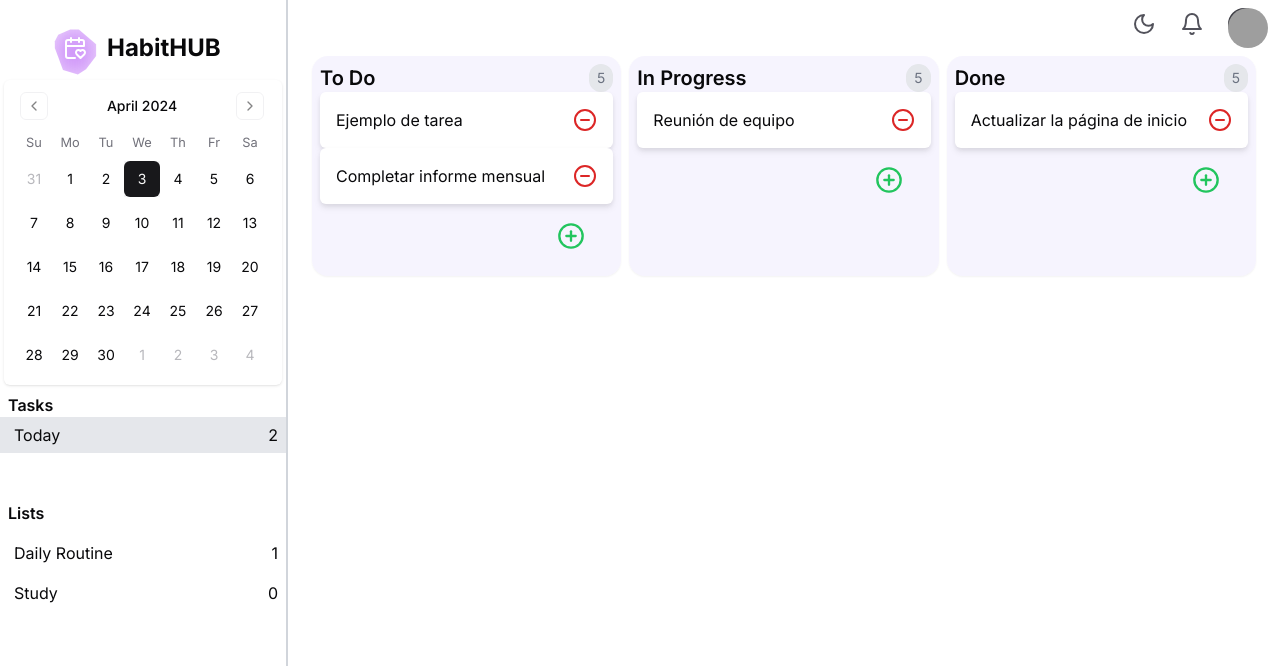
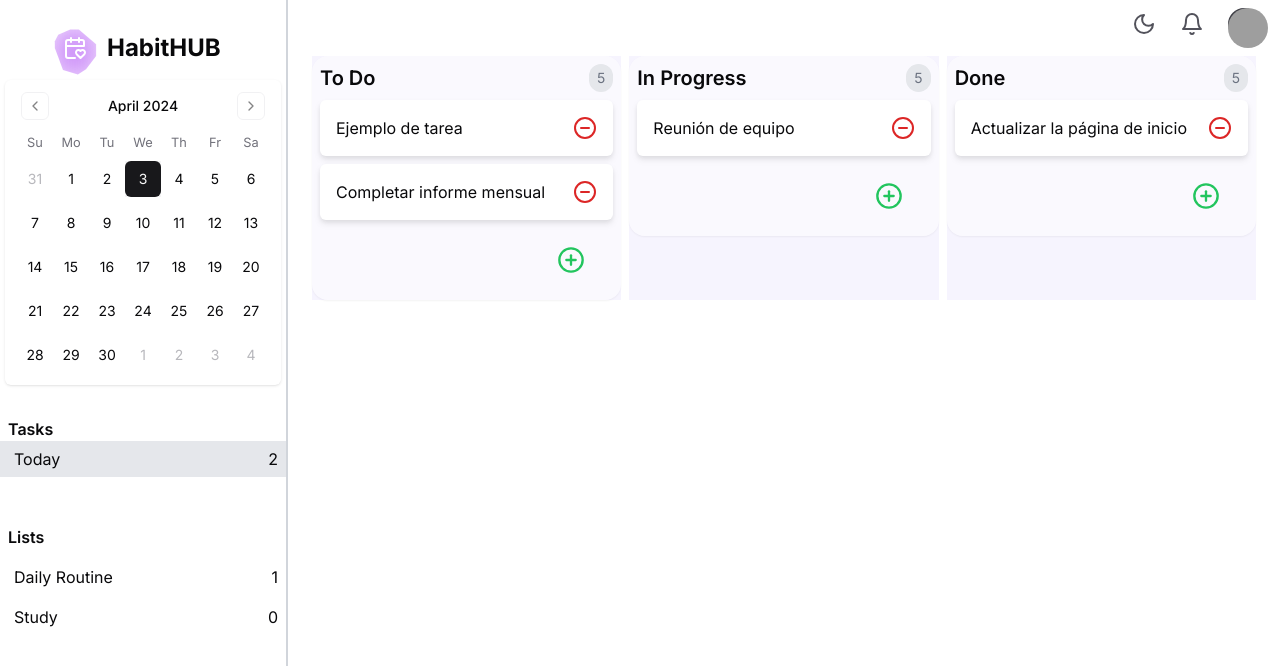
Before and after one commit to Beymer-pyg/tasks-app, a Next.js app: page / in a window 1280 px wide. Shown: the top 666 px of the page. Built offline with nearby package versions, Linux system fonts and the light colour scheme; grey boxes are pictures that could not be loaded.

Commit message:
react dnd v1

```diff
--- a/package.json
+++ b/package.json
@@ -22,6 +22,7 @@
     "lucide-react": "^0.364.0",
     "next": "14.1.4",
     "react": "^18",
+    "react-beautiful-dnd": "^13.1.1",
     "react-day-picker": "^8.10.0",
     "react-dom": "^18",
     "tailwind-merge": "^2.2.2",
@@ -31,6 +32,7 @@
   "devDependencies": {
     "@types/node": "^20",
     "@types/react": "^18",
+    "@types/react-beautiful-dnd": "^13.1.8",
     "@types/react-dom": "^18",
     "autoprefixer": "^10.0.1",
     "eslint": "^8",
--- a/src/app/page.tsx
+++ b/src/app/page.tsx
@@ -1,17 +1,34 @@
+"use client";
 import Column from "@/components/Column";
 import MaxWidthWrapper from "@/components/MaxWidthWrapper";
 import { todoData } from "@/lib/data";
 import React from "react";
+import { DragDropContext, DropResult } from "react-beautiful-dnd";
+import { StrictModeDroppable as Droppable } from "@/helpers/StrictModeDroppable";
 
 export default function Home() {
+  const handleOnDragEnd = () => {
+    console.log("drag end");
+  };
+
   return (
     <>
       <MaxWidthWrapper>
-        <div className="mt-4 grid grid-cols-1 sm:grid-cols-2 md:grid-cols-3 gap-2 mx-auto">
-          {todoData.map(({ id, todos }, index) => (
-            <Column key={id} id={id} todos={todos} index={index} />
-          ))}
-        </div>
+        <DragDropContext onDragEnd={handleOnDragEnd}>
+          <Droppable droppableId="board" direction="horizontal" type="column">
+            {(provided) => (
+              <div
+                className="mt-4 grid grid-cols-1 sm:grid-cols-2 md:grid-cols-3 gap-2 mx-auto"
+                {...provided.droppableProps}
+                ref={provided.innerRef}
+              >
+                {todoData.map(({ id, todos }, index) => (
+                  <Column key={id} id={id} todos={todos} index={index} />
+                ))}
+              </div>
+            )}
+          </Droppable>
+        </DragDropContext>
       </MaxWidthWrapper>
     </>
   );
--- a/src/components/Column.tsx
+++ b/src/components/Column.tsx
@@ -5,6 +5,8 @@ import TodoCard from "./TodoCard";
 import { CirclePlus } from "lucide-react";
 import { useModalStore } from "@/store/ModalStore";
 import { DialogDemo } from "./DialogDemo";
+import { Draggable } from "react-beautiful-dnd";
+import { StrictModeDroppable as Droppable } from "@/helpers/StrictModeDroppable";
 
 type Props = {
   id: TypedColumn;
@@ -28,17 +30,52 @@ const Column = ({ id, todos, index }: Props) => {
   // };
 
   return (
-    <div className="p-2 rounded-2xl shadow-sm bg-violet-100/50">
+    <Draggable draggableId={id} index={index}>
+      {(provided) => (
+        <div
+          {...provided.draggableProps}
+          {...provided.dragHandleProps}
+          ref={provided.innerRef}
+          className="bg-violet-100/50"
+        >
+          {/* render droppable todos in the column */}
+          <Droppable droppableId={index.toString()} type="card">
+            {(provided, snapshot) => (
+              <div
+                {...provided.droppableProps}
+                ref={provided.innerRef}
+                className={`p-2 rounded-2xl shadow-sm  ${
+                  snapshot.isDraggingOver ? "bg-green-200" : "bg-white/50"
+                }`}
+              >
                 <h2 className="flex justify-between font-semibold text-xl">
                   {idToColumnText[id]}
                   <span className="text-gray-500 bg-gray-200 rounded-full px-2 py-1 text-sm font-normal">
                     5
                   </span>
                 </h2>
-      <div>
-        {todos.map((todo, index) => (
-          <TodoCard key={todo.$id} todo={todo} index={index} id={id} />
-        ))}
+                <div className="space-y-2 mt-2">
+                  {todos.map((todo, index) => {
+                    return (
+                      <Draggable
+                        key={todo.$id}
+                        draggableId={todo.$id}
+                        index={index}
+                      >
+                        {(provided) => (
+                          <TodoCard
+                            todo={todo}
+                            index={index}
+                            id={id}
+                            innerRef={provided.innerRef}
+                            draggableProps={provided.draggableProps}
+                            dragHandleProps={provided.dragHandleProps}
+                          />
+                        )}
+                      </Draggable>
+                    );
+                  })}
+                  {provided.placeholder}
 
                   <div className="flex items-end justify-end p-3">
                     {/* <button
@@ -51,6 +88,11 @@ const Column = ({ id, todos, index }: Props) => {
                   </div>
                 </div>
               </div>
+            )}
+          </Droppable>
+        </div>
+      )}
+    </Draggable>
   );
 };
 
--- a/src/components/DialogDemo.tsx
+++ b/src/components/DialogDemo.tsx
@@ -32,7 +32,7 @@ export function DialogDemo() {
       <DialogContent className="sm:max-w-[425px]">
         <DialogHeader>
           <DialogTitle className="text-lg leading-6 pb-2">
-            Add a Task
+            Agregar tarea
           </DialogTitle>
           <DialogDescription>
             Apunta y organiza tus tareas de forma sencilla y rápida.
@@ -41,7 +41,7 @@ export function DialogDemo() {
         <div className="grid gap-4 py-4">
           <div className="grid grid-cols-4 items-center gap-4">
             <Label htmlFor="name" className="text-right">
-              Name
+              Nombre
             </Label>
             <input
               id="name"
@@ -57,7 +57,7 @@ export function DialogDemo() {
             type="submit"
             className="px-5 py-2 disabled:bg-gray-100 disabled:text-gray-300 disabled:cursor-not-allowed"
           >
-            Save changes
+            Agregar tarea
           </Button>
         </DialogFooter>
       </DialogContent>
--- a/src/components/SideNav.tsx
+++ b/src/components/SideNav.tsx
@@ -17,17 +17,17 @@ export default function SideNav() {
           <HabitHUBLogo />
         </div>
       </Link>
-      <div className="mb-2 px-1">
+      <div className="mb-2 px-1 mx-auto">
         <CalendarComp />
       </div>
-      <div>
+      <div className="md:mt-6">
         <div className="font-semibold px-2">Tasks</div>
         <div className="flex w-full items-center justify-between bg-gray-200 h-9">
           <div className="ml-3.5">Today</div>
           <div className="mr-2">2</div>
         </div>
       </div>
-      <div className="flex flex-col gap-y-4 mt-12">
+      <div className="flex flex-col gap-y-4 mt-2 md:mt-12">
         <div className="font-semibold px-2">Lists</div>
         <div className="flex w-full items-center justify-between">
           <div className="ml-3.5">Daily Routine</div>
--- a/src/components/TodoCard.tsx
+++ b/src/components/TodoCard.tsx
@@ -1,14 +1,33 @@
 import { CircleMinus } from "lucide-react";
+import {
+  DraggableProvidedDragHandleProps,
+  DraggableProvidedDraggableProps,
+} from "react-beautiful-dnd";
 
 type Props = {
   todo: Todo;
   index: number;
   id: TypedColumn;
+  innerRef: (element: HTMLElement | null) => void;
+  draggableProps: DraggableProvidedDraggableProps;
+  dragHandleProps: DraggableProvidedDragHandleProps | null | undefined;
 };
 
-function TodoCard({ todo, index, id }: Props) {
+function TodoCard({
+  todo,
+  index,
+  id,
+  innerRef,
+  draggableProps,
+  dragHandleProps,
+}: Props) {
   return (
-    <div className="bg-white rounded-md space-y-2 drop-shadow-md">
+    <div
+      className="bg-white rounded-md space-y-2 drop-shadow-md"
+      {...draggableProps}
+      {...dragHandleProps}
+      ref={innerRef}
+    >
       <div className="flex justify-between items-center p-4">
         <p>{todo.title}</p>
         <button className="text-red-600 hover:text-red-400">
--- /dev/null
+++ b/src/helpers/StrictModeDroppable.tsx
@@ -0,0 +1,21 @@
+import { useEffect, useState } from "react";
+import { Droppable, DroppableProps } from "react-beautiful-dnd";
+
+export const StrictModeDroppable = ({ children, ...props }: DroppableProps) => {
+  const [enabled, setEnabled] = useState(process.env.NODE_ENV === "production");
+
+  useEffect(() => {
+    const animation = requestAnimationFrame(() => setEnabled(true));
+
+    return () => {
+      cancelAnimationFrame(animation);
+      setEnabled(false);
+    };
+  }, []);
+
+  if (!enabled) {
+    return null;
+  }
+
+  return <Droppable {...props}>{children}</Droppable>;
+};
```
Also changed, not shown: 1 other file (tests, documents, lock files or other folders). Lines whose indentation alone changed are shown as unchanged.
